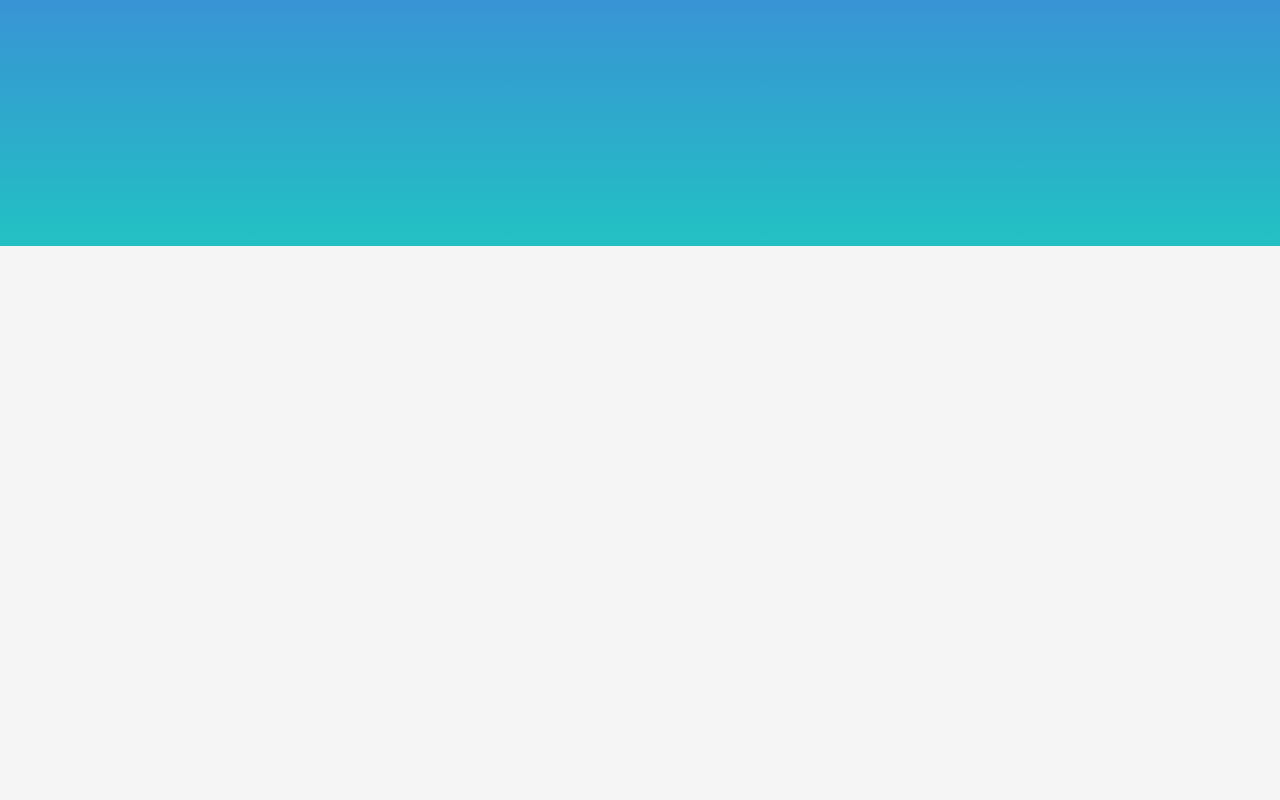
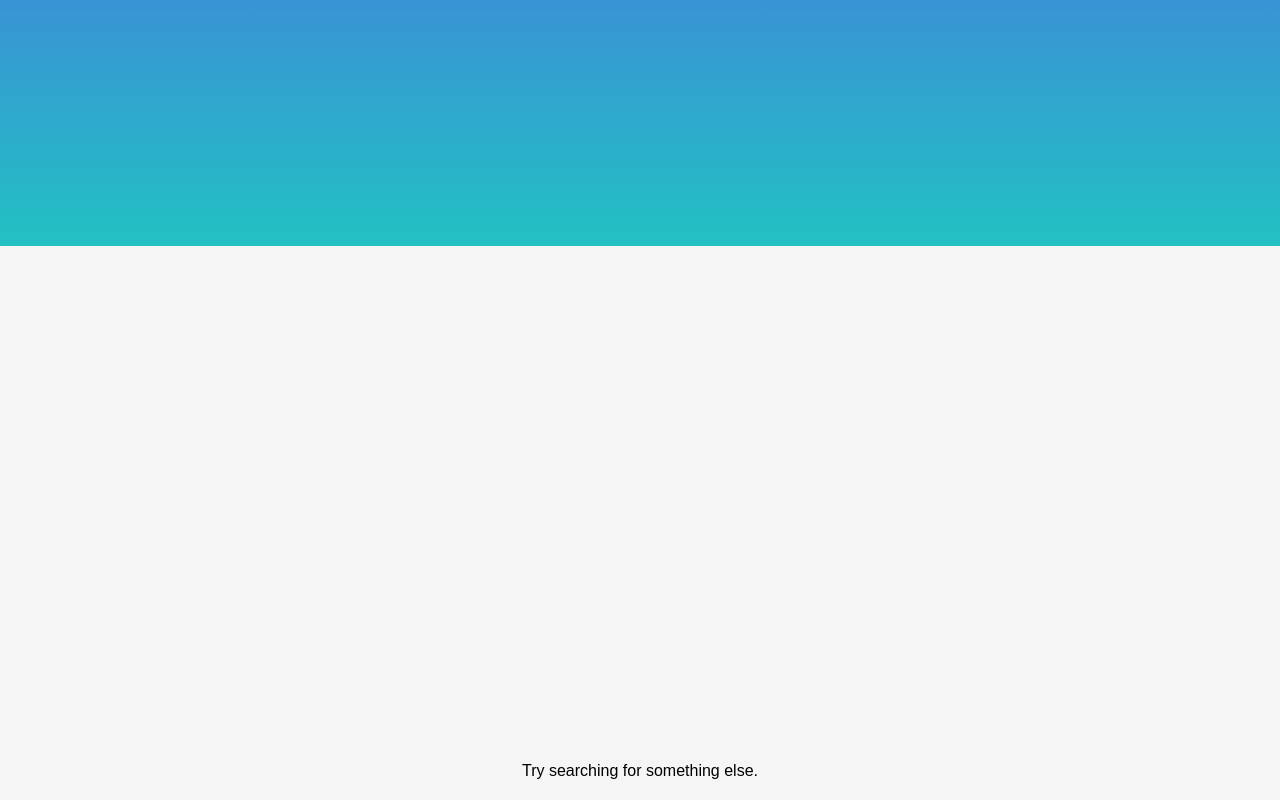
Before and after one commit to atluo04/TutorMatch, a React (Create React App) app in the folder tutormatch/frontend/: page /home in a window 1280 px wide. Shown: the part 574-1374 px from the top of the page. Built offline with nearby package versions, Linux system fonts and the light colour scheme.

Commit message:
add no result

```diff
--- a/tutormatch/frontend/src/components/Navbar.js
+++ b/tutormatch/frontend/src/components/Navbar.js
@@ -24,6 +24,10 @@ function Navbar({ setResults, setLook_for }) {
 
       const data = await response.json();
       if (data.success) {
+        // if(data.hits.length === 0)
+        //   console.log(data.hits);
+        // else
+        // console.log("yes")
         setHits(data.hits);
         setResults(data.hits);
         setLook_for(search_for)
--- a/tutormatch/frontend/src/components/feed/Feed.jsx
+++ b/tutormatch/frontend/src/components/feed/Feed.jsx
@@ -1,18 +1,20 @@
 import React from "react";
 import "./feed.css";
 import Post from "../post/Post.jsx"
+import { useState } from "react";
 
 
 const Feed = ({searchResults, look_for}) => {
+
     return (
         <div className="feed">
             <div className="feedWrapper">
-
-             {searchResults.map((result, index)=> (
-                 <Post post={result} key={index} look_for={look_for}/>
-
-             ))}
-
+            {searchResults.length === 0 && (
+                    <p>Try searching for something else.</p>
+            )}
+            {searchResults.map((result, index) => (
+                <Post post={result} key={index} look_for={look_for} />
+            ))}
             </div>
         </div>
     )
--- a/tutormatch/frontend/src/components/post/Post.jsx
+++ b/tutormatch/frontend/src/components/post/Post.jsx
@@ -41,15 +41,15 @@ const Post = ({post, look_for}) => {
                         <div className="postTopLeft">
                             <img className="postProfileImg" src={post.profile_pic} alt="" />
                             <span className="postUsername">{post.Fullname}</span>
-                            <span className="postDate">{format_time(post.date)}</span>
+                            <span className="postDate">{format_time(post.Birthday)}</span>
                         </div>
                         <div className="postTopRight">
                             {/* Any content for postTopRight */}
                         </div>
                     </div>
                     <div className="postCenter">
+                        <span className="postText">{post.Tags}</span>
                         <span className="postText">{post.Bio}</span>
-                        <img className="postImg" src="" alt="" />
                     </div>
                     <div className="postBottom">
                         <div className="postBottomLeft">
```
